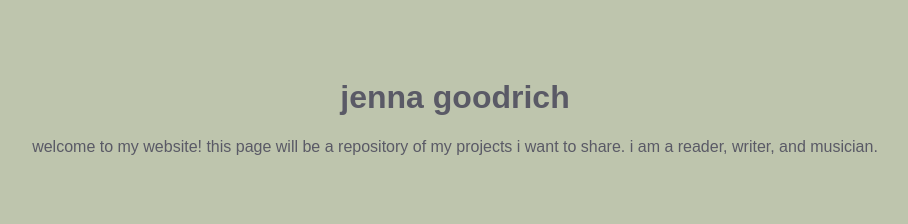
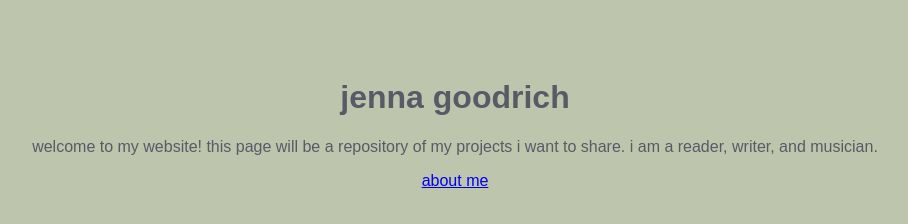
Before and after one commit to jennakgoodrich/page, a plain HTML site: page index.html in a window 1280 px wide. Shown: the whole page, without its empty margins (185-1093 px from the left). Drawn offline with Linux system fonts and the light colour scheme.

Commit message:
Update index.html

```diff
--- a/index.html
+++ b/index.html
@@ -18,5 +18,7 @@
 <body>
 <h1>jenna goodrich</h1>
 <p>welcome to my website! this page will be a repository of my projects i want to share. i am a reader, writer, and musician.</p>
+<a href="page/about.html">about me</a>
+
 </body>
 </html>
```
